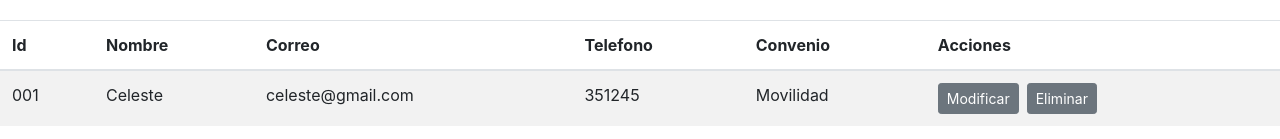
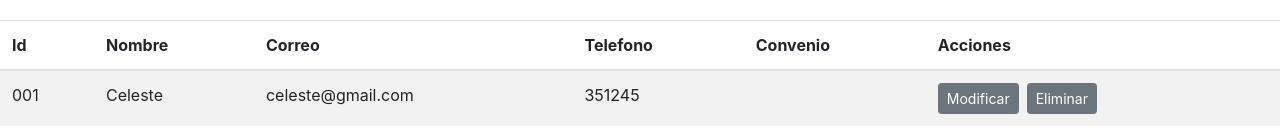
Before and after one commit to EstivenCano/proyecto_web, a Nuxt app: page /aplicacion in a window 1280 px wide. Shown: the part 1288-1427 px from the top of the page. Built offline with nearby package versions, Linux system fonts and the light colour scheme.

Commit message:
Actualizacion aplicacion(LocalStorage)

```diff
--- a/pages/aplicacion.vue
+++ b/pages/aplicacion.vue
@@ -41,7 +41,10 @@
         </b-form-group>
 
         <b-form-group id="input-group-2" label="Nombre:" label-for="input-2">
-          <b-form-input id="nombre" v-model="form.name" required placeholder="Ingresar nombre"></b-form-input>
+          <b-form-input
+          id="nombre"
+          v-model="form.name" required placeholder="Ingresar nombre">
+          </b-form-input>
         </b-form-group>
 
         <b-form-group id="input-group-6" label="Documento de identidad:" label-for="input-6">
@@ -111,7 +114,7 @@ export default {
           nombre: "Celeste",
           correo: "celeste@gmail.com",
           telefono: "351245",
-          convenio: "Movilidad",
+          convenio: null,
           acciones: true
         }
       ],
@@ -174,14 +177,24 @@ export default {
       let posicion = this.aplicaciones.findIndex(
         aplicacion => aplicacion.id == item.id
       );
+
+      var personJSONFromLS = localStorage.getItem("aplistorage");
+      var personFromLS = JSON.parse(personJSONFromLS);
+
+      this.aplicaciones = personFromLS;
+
       this.aplicaciones.splice(posicion, 1);
+
+      var jsonPerson = JSON.stringify(this.aplicaciones);
+      localStorage.setItem("aplistorage", jsonPerson);
+
     },
     /*Llena los campos del formulario con los datos de la aplicacion para luego ser editados, segun la fila
     en que se encuentre*/
     cargarAplicacion({ item }) {
       let apli = this.aplicaciones.find(aplicacion => aplicacion.id == item.id);
       this.aplicacion = Object.assign({}, apli);
-      document.getElementById("id_usuario").value = apli.id_usuario;
+      document.getElementById("id_usuario").value = apli.id;
       document.getElementById("email").value = apli.correo;
       document.getElementById("telefono").value = apli.telefono;
       document.getElementById("nombre").value = apli.nombre;
@@ -196,7 +209,14 @@ export default {
         aplicacion => aplicacion.id == this.aplicacion.id
       );
 
+      var personJSONFromLS = localStorage.getItem("aplistorage");
+      var personFromLS = JSON.parse(personJSONFromLS);
+      this.aplicaciones = personFromLS;
+
       this.aplicaciones.splice(1, posicion);
+
+      var jsonPerson = JSON.stringify(this.aplicaciones);
+      localStorage.setItem("aplistorage", jsonPerson);
 
       this.enEdicion = false;
     },
@@ -216,6 +236,7 @@ export default {
       this.form.convenio = null;
       // Trick to reset/clear native browser form validation state
       this.show = false;
+      this.enEdicion = false;
       this.$nextTick(() => {
         this.show = true;
       });
```
